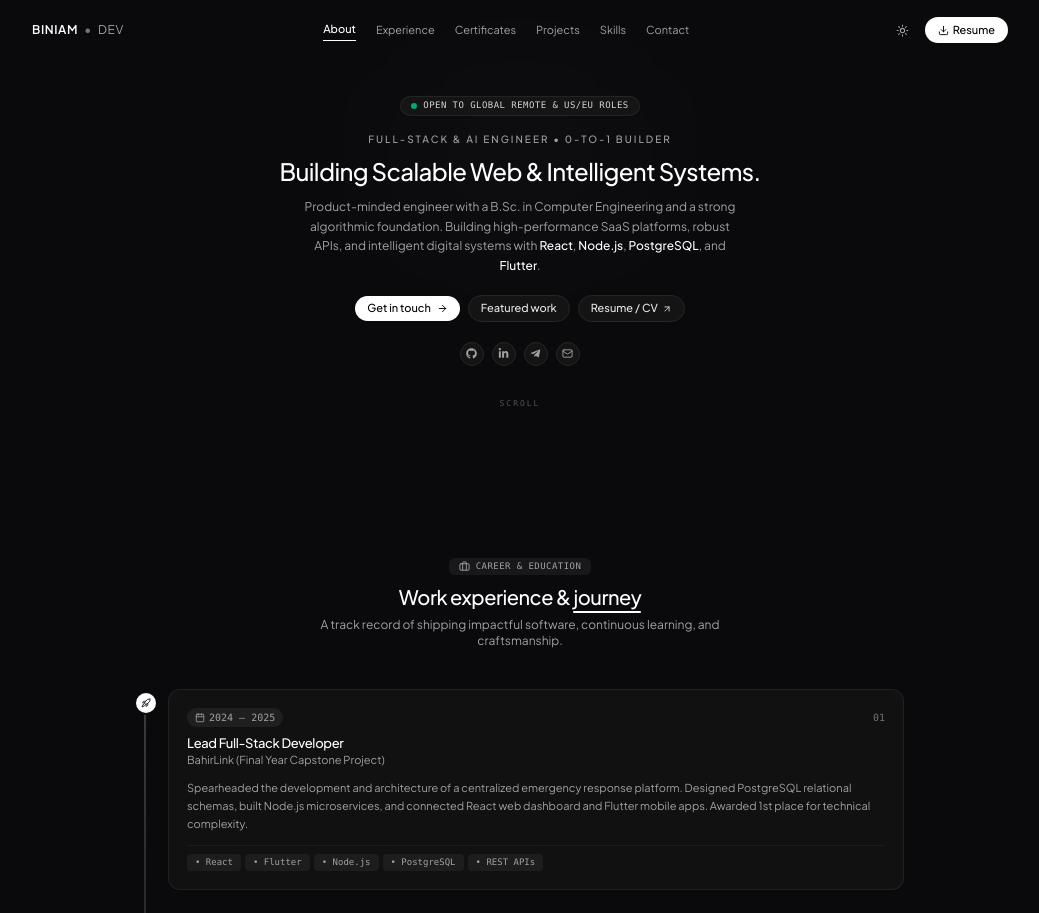
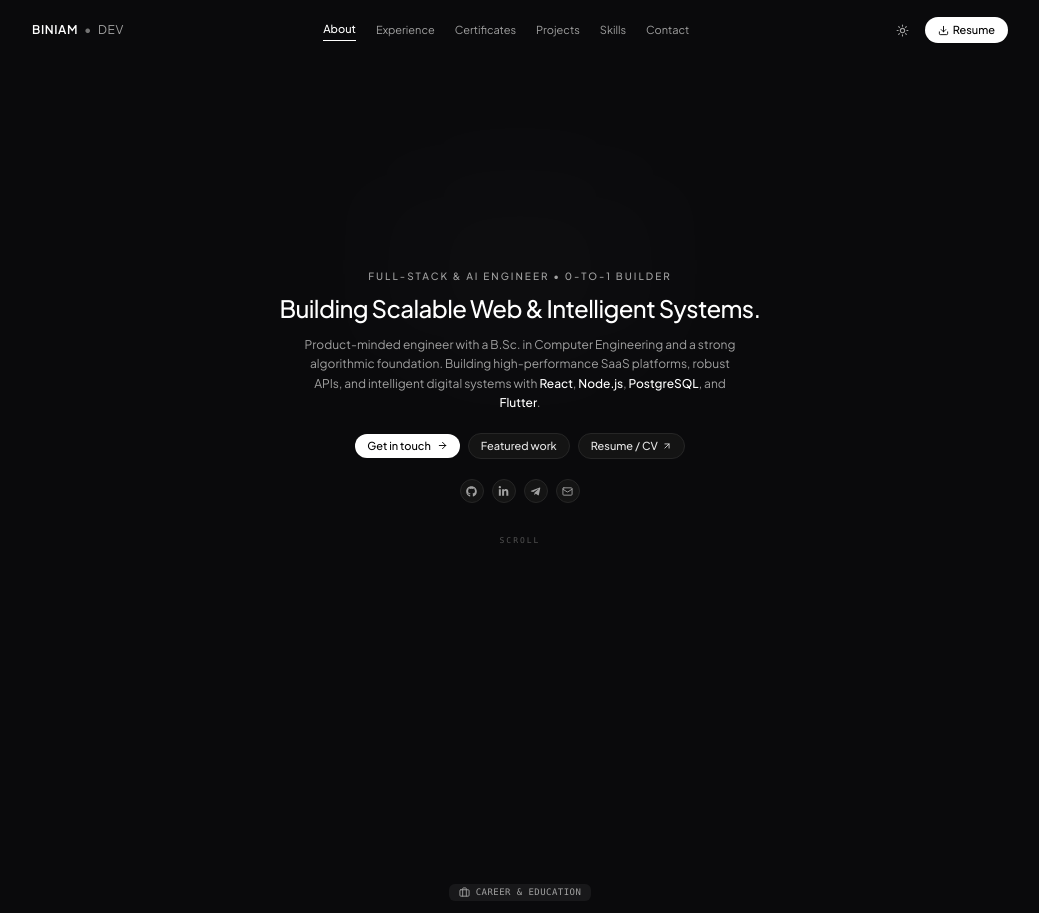
Before and after one commit to biniambeza/my-latest-portfolio, a React (Vite) app: page / in a window 1280 px wide. Shown: the top 913 px of the page, without its empty margins (120-1159 px from the left). Built offline with nearby package versions, Linux system fonts and the light colour scheme.

Commit message:
update on pages

```diff
--- a/src/index.css
+++ b/src/index.css
@@ -21,11 +21,11 @@
 }
 
 .dark {
-  --bg-main: #000000;
-  --bg-surface: #0a0a0a;
-  --bg-surface-elevated: #111111;
-  --border-subtle: rgba(255, 255, 255, 0.1);
-  --border-strong: rgba(255, 255, 255, 0.2);
+  --bg-main: #0a0a0c;
+  --bg-surface: #0a0a0c;
+  --bg-surface-elevated: #111114;
+  --border-subtle: rgba(255, 255, 255, 0.08);
+  --border-strong: rgba(255, 255, 255, 0.18);
   --text-main: #ffffff;
   --text-muted: #aaaaaa;
   --text-dim: #666666;
@@ -33,15 +33,27 @@
 
 html {
   scroll-behavior: smooth;
+  width: 100%;
+  min-height: 100%;
 }
 
 body {
+  width: 100%;
+  min-height: 100vh;
+  margin: 0;
+  padding: 0;
   background-color: var(--bg-main);
   color: var(--text-main);
   font-family: 'Plus Jakarta Sans', system-ui, -apple-system, sans-serif;
   font-weight: 400;
   transition: background-color 0.3s cubic-bezier(0.4, 0, 0.2, 1), color 0.3s cubic-bezier(0.4, 0, 0.2, 1);
   overflow-x: hidden;
+}
+
+#root {
+  width: 100%;
+  min-height: 100vh;
+  background-color: var(--bg-main);
 }
 
 /* Custom modern scrollbar */
--- a/src/sections/Certificates.jsx
+++ b/src/sections/Certificates.jsx
@@ -10,7 +10,7 @@ export default function Certificates() {
   return (
     <section
       id="certificates"
-      className="relative py-14 sm:py-20 px-4 sm:px-6 bg-white dark:bg-[#0a0a0c] transition-colors duration-300 overflow-hidden"
+      className="relative w-full min-h-screen flex flex-col justify-center py-20 px-4 sm:px-6 bg-white dark:bg-[#0a0a0c] transition-colors duration-300 overflow-hidden"
     >
       <div className="relative max-w-5xl w-full mx-auto">
         {/* Section Header */}
--- a/src/sections/Contact.jsx
+++ b/src/sections/Contact.jsx
@@ -75,7 +75,7 @@ export default function Contact() {
   return (
     <section
       id="contact"
-      className="relative py-14 sm:py-20 px-4 sm:px-6 bg-[#fafafa] dark:bg-[#0a0a0c] transition-colors duration-300 overflow-hidden"
+      className="relative w-full min-h-screen flex flex-col justify-center py-20 px-4 sm:px-6 bg-white dark:bg-[#0a0a0c] transition-colors duration-300 overflow-hidden"
     >
       <div className="relative max-w-5xl w-full mx-auto">
         <div className="grid lg:grid-cols-[1fr_1.1fr] gap-8 lg:gap-12 items-start">
--- a/src/sections/Experience.jsx
+++ b/src/sections/Experience.jsx
@@ -38,7 +38,7 @@ export default function Experience() {
   return (
     <section
       id="experience"
-      className="relative py-14 sm:py-20 px-4 sm:px-6 bg-[#fafafa] dark:bg-[#0a0a0c] transition-colors duration-300 overflow-hidden"
+      className="relative w-full min-h-screen flex flex-col justify-center py-20 px-4 sm:px-6 bg-white dark:bg-[#0a0a0c] transition-colors duration-300 overflow-hidden"
     >
       <div className="relative max-w-3xl mx-auto w-full">
         {/* Section Header */}
--- a/src/sections/Hero.jsx
+++ b/src/sections/Hero.jsx
@@ -8,7 +8,7 @@ export default function Hero() {
   return (
     <section
       id="hero"
-      className="relative flex flex-col items-center justify-center pt-24 pb-16 px-4 sm:px-6 text-center bg-white dark:bg-[#0a0a0c] transition-colors duration-300 overflow-hidden"
+      className="relative w-full min-h-screen flex flex-col items-center justify-center pt-20 pb-16 px-4 sm:px-6 text-center bg-white dark:bg-[#0a0a0c] transition-colors duration-300 overflow-hidden"
     >
       {/* Subtle ambient lighting */}
       <div
@@ -20,11 +20,6 @@ export default function Hero() {
         ref={containerRef}
         className="scroll-reveal relative z-10 max-w-xl mx-auto flex flex-col items-center"
       >
-        {/* Status Pill Badge */}
-        <div className="inline-flex items-center gap-1.5 px-2.5 py-0.5 rounded-full bg-neutral-100 dark:bg-neutral-900/90 border border-neutral-200 dark:border-neutral-800/90 text-neutral-600 dark:text-neutral-300 text-[9px] font-mono tracking-wider uppercase mb-4 shadow-xs">
-          <span className="w-1.5 h-1.5 rounded-full bg-emerald-500 animate-pulse" />
-          <span>OPEN TO GLOBAL REMOTE & US/EU ROLES</span>
-        </div>
 
         {/* Subtitle / Role kicker */}
         <p className="text-[9px] sm:text-[10px] font-medium tracking-[0.2em] text-neutral-500 dark:text-neutral-400 uppercase mb-2.5">
--- a/src/sections/Projects.jsx
+++ b/src/sections/Projects.jsx
@@ -11,7 +11,7 @@ export default function Projects() {
   return (
     <section
       id="projects"
-      className="relative py-14 sm:py-20 px-4 sm:px-6 bg-white dark:bg-[#0a0a0c] transition-colors duration-300 overflow-hidden"
+      className="relative w-full min-h-screen flex flex-col justify-center py-20 px-4 sm:px-6 bg-white dark:bg-[#0a0a0c] transition-colors duration-300 overflow-hidden"
     >
       <div className="relative max-w-5xl mx-auto w-full">
         {/* Section Header */}
--- a/src/sections/Skills.jsx
+++ b/src/sections/Skills.jsx
@@ -48,7 +48,7 @@ export default function Skills() {
   return (
     <section
       id="skills"
-      className="relative py-14 sm:py-20 px-4 sm:px-6 bg-[#fafafa] dark:bg-[#0a0a0c] transition-colors duration-300 overflow-hidden"
+      className="relative w-full min-h-screen flex flex-col justify-center py-20 px-4 sm:px-6 bg-white dark:bg-[#0a0a0c] transition-colors duration-300 overflow-hidden"
     >
       <div className="relative max-w-5xl w-full mx-auto">
         {/* Section Header */}
```
